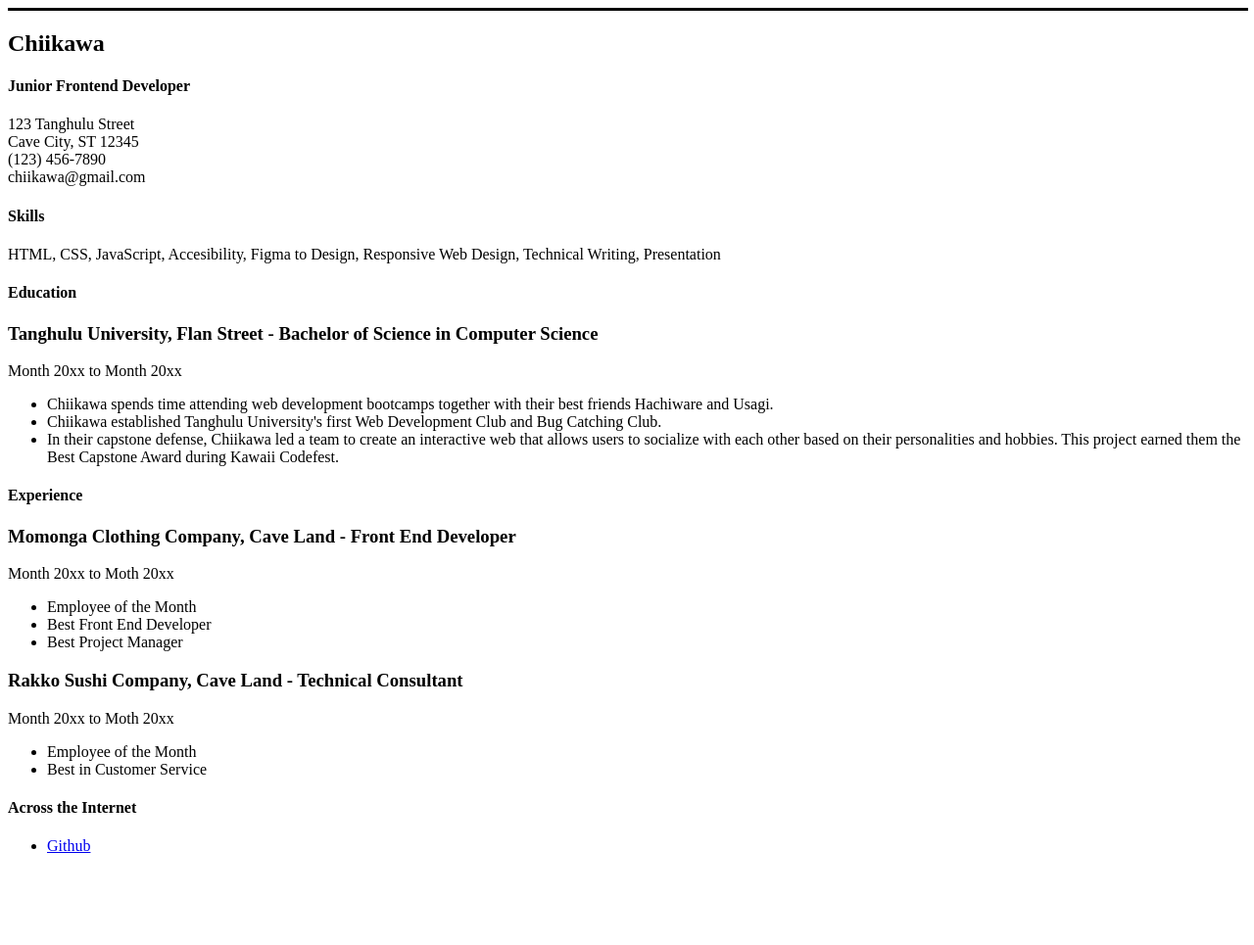
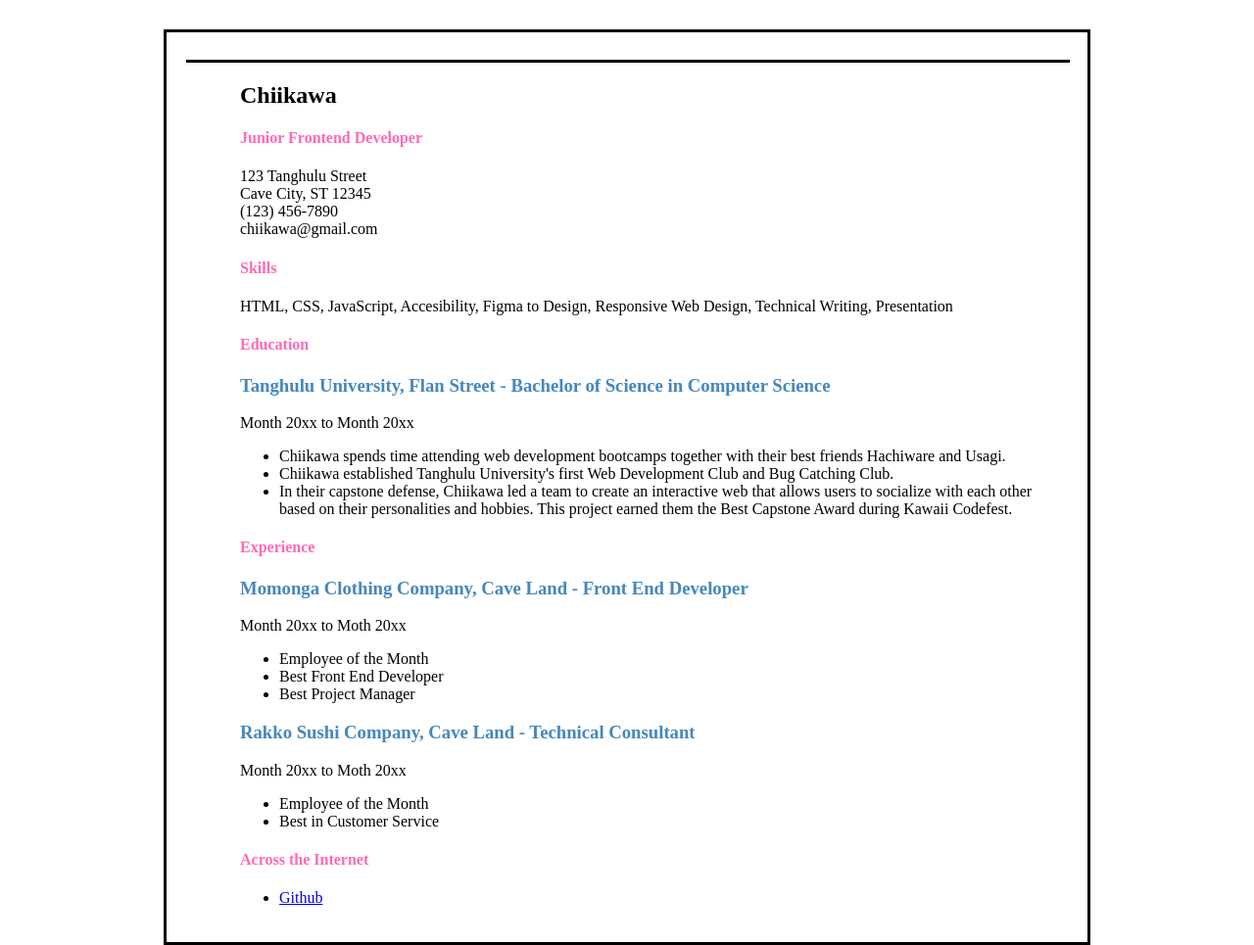
Before and after one commit to EJ-bluemage/Single-Page-CV, a plain HTML site: page index.html in a window 1280 px wide. Shown: the whole page at 98% size. Before the commit the page ends 889 px from the top, so only its background shows below. Drawn offline with Linux system fonts and the light colour scheme.

Commit message:
Added inline styles

```diff
--- a/index.html
+++ b/index.html
@@ -16,12 +16,12 @@
         href="images/favicon.ico">
     </head>
 
-    <body>
+    <body style ="max-width: 900px; margin: 30px auto; border: 3px solid black; padding: 20px;">
         <hr width="100%" color ="black" size="3">
-        <h2>Chiikawa</h2>
+        <h2 style ="margin-left: 55px;">Chiikawa</h2>
 
-        <section>
-            <h4>Junior Frontend Developer</h4>
+        <section style ="margin-left: 55px;">
+            <h4 style ="color:hotpink">Junior Frontend Developer</h4>
             123 Tanghulu Street
             <br />
             Cave City, ST 12345
@@ -32,17 +32,17 @@
             <br />
         </section>
 
-        <section>
-            <h4>Skills</h4>
+        <section style ="margin-left: 55px;">
+            <h4 style ="color:hotpink">Skills</h4>
             <p>
                 HTML, CSS, JavaScript, Accesibility, Figma to Design, Responsive Web Design,
                 Technical Writing, Presentation
             </p>
         </section>
 
-        <section>
-            <h4>Education</h4>
-            <h3>Tanghulu University, Flan Street - Bachelor of Science in Computer Science</h3>
+        <section style ="margin-left: 55px;">
+            <h4 style ="color:hotpink">Education</h4>
+            <h3 style ="color:rgb(69, 135, 189)">Tanghulu University, Flan Street - Bachelor of Science in Computer Science</h3>
             <p>Month 20xx to Month 20xx</p>
             <ul>
                 <li>Chiikawa spends time attending web development bootcamps together with their best friends Hachiware and Usagi.</li>
@@ -54,9 +54,9 @@
             </ul>
         </section>
 
-        <section>
-            <h4>Experience</h4>
-            <h3>Momonga Clothing Company, Cave Land - Front End Developer</h3>
+        <section style ="margin-left: 55px;">
+            <h4 style ="color:hotpink">Experience</h4>
+            <h3 style ="color:rgb(69, 135, 189)">Momonga Clothing Company, Cave Land - Front End Developer</h3>
             <p>Month 20xx to Moth 20xx</p>
             <ul>
                 <li>Employee of the Month</li>
@@ -64,7 +64,7 @@
                 <li>Best Project Manager</li>
             </ul>
 
-            <h3>Rakko Sushi Company, Cave Land - Technical Consultant</h3>
+            <h3 style ="color:rgb(69, 135, 189)">Rakko Sushi Company, Cave Land - Technical Consultant</h3>
             <p>Month 20xx to Moth 20xx</p>
             <ul>
                 <li>Employee of the Month</li>
@@ -72,8 +72,8 @@
             </ul>
         </section>
 
-        <section>
-            <h4>Across the Internet</h4>
+        <section style ="margin-left: 55px;">
+            <h4 style ="color:hotpink">Across the Internet</h4>
             <ul>
                 <li><a href="https://github.com/EJ-bluemage" target="_blank" rep="noopener noreferrer">Github</a></li>
             </ul>
```
